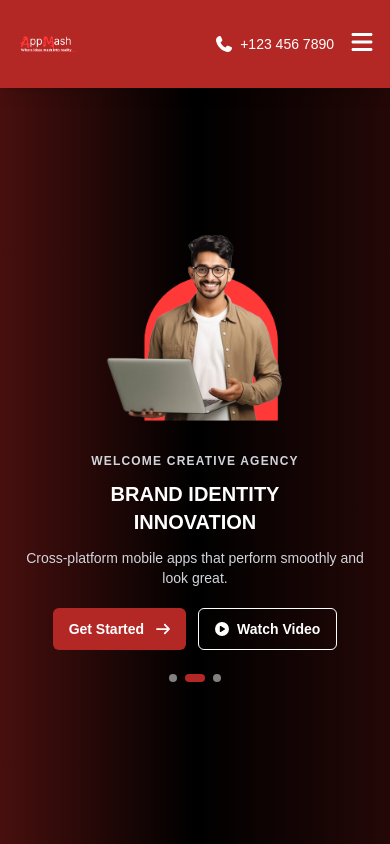
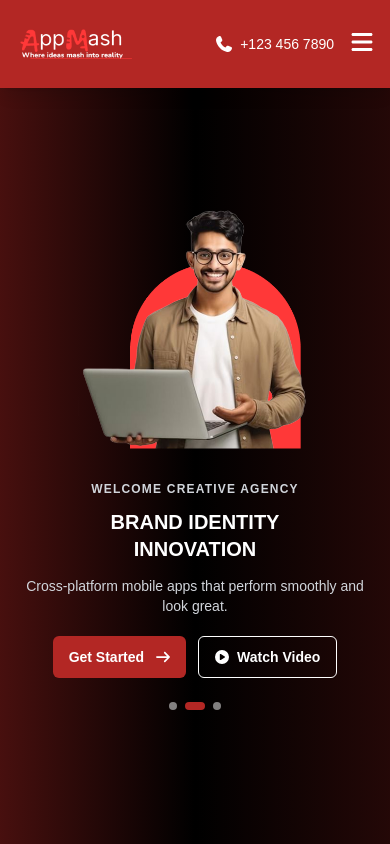
Before and after one commit to Asharkhan468/AppMash-Company-website, a Next.js app: page / in a window 390 px wide. Shown: the top 844 px of the page. Built offline with nearby package versions, Linux system fonts and the light colour scheme; a web font is replaced by a local one.

Commit message:
SOME UI FIX IN RESPONSIVE

```diff
--- a/app/components/Hero.tsx
+++ b/app/components/Hero.tsx
@@ -108,13 +108,14 @@ export default function HeroCarousel() {
 
       {/* Image Content */}
    {/* Image Content */}
+{/* Image Content */}
 <div className="flex-1 flex justify-center relative">
-  <div className="relative w-3/4 sm:w-2/3 md:w-full max-w-[250px] sm:max-w-sm md:max-w-md xl:max-w-md">
+  <div className="relative w-4/5 sm:w-3/4 md:w-full max-w-[300px] sm:max-w-sm md:max-w-md xl:max-w-md">
     <Image
       src={image}
       alt={`${title} ${subtitle}`}
-      width={400} // ✅ width and height use karo
-      height={500}
+      width={500}   // thoda zyada diya taake clarity ho
+      height={600}
       priority
       className="object-contain w-full h-auto rounded-lg"
     />
@@ -134,6 +135,7 @@ export default function HeroCarousel() {
     ))}
   </div>
 </div>
+
 
     </div>
   </div>
--- a/app/components/Navbar.tsx
+++ b/app/components/Navbar.tsx
@@ -41,8 +41,9 @@ const Navbar = () => {
   return (
     <div className="w-full bg-gradient1 shadow-lg p-0 fixed top-0 left-0 z-50">
       {/* Mobile Header (visible only on mobile) */}
+    {/* Mobile Header (visible only on mobile) */}
 <div className="md:hidden flex justify-between items-center px-4 py-3 bg-primary2">
-        <Link href="/" className="relative h-16 w-16">
+  <Link href="/" className="relative h-16 w-[120px]">
     <Image
       src="/appmashLogo.png"
       alt="Logo"
@@ -69,6 +70,7 @@ const Navbar = () => {
     </button>
   </div>
 </div>
+
 
       {/* Desktop Header (hidden on mobile) */}
       <div className="hidden md:flex w-full h-20 mr-14">
--- a/app/components/Portfolio.tsx
+++ b/app/components/Portfolio.tsx
@@ -70,9 +70,10 @@ export default function PortfolioSection() {
   </div>
 
  {/* Suggestion Buttons + See All */}
-<div className="w-full px-4 sm:px-6 flex flex-wrap justify-between items-center mt-6 max-w-7xl mx-auto">
+{/* Suggestion Buttons + See All */}
+<div className="w-full px-4 sm:px-6 flex flex-col sm:flex-row sm:justify-between sm:items-center mt-6 max-w-7xl mx-auto gap-3">
   {/* Left Side Buttons */}
-  <div className="flex flex-wrap gap-3">
+  <div className="flex flex-wrap gap-3 justify-center sm:justify-start">
     {["Mobile App", "Web App UI", "Landing Page", "E-commerce UI", "Dashboard UI"].map(
       (btn, idx) => (
         <button
@@ -86,10 +87,11 @@ export default function PortfolioSection() {
   </div>
 
   {/* Right Side - See All Button */}
-  <button className="text-primary2 px-4 sm:px-6 py-2 rounded-md text-xs sm:text-sm font-medium hover:text-primary2 border border-primary2 transition">
+  <button className="text-primary2 px-4 sm:px-6 py-2 rounded-md text-xs sm:text-sm font-medium hover:text-primary2 border border-primary2 transition mt-4 sm:mt-0 self-center sm:self-auto">
     See All
   </button>
 </div>
+
 
 
   {/* Cards Section */}
```
Lines whose indentation alone changed are shown as unchanged.
